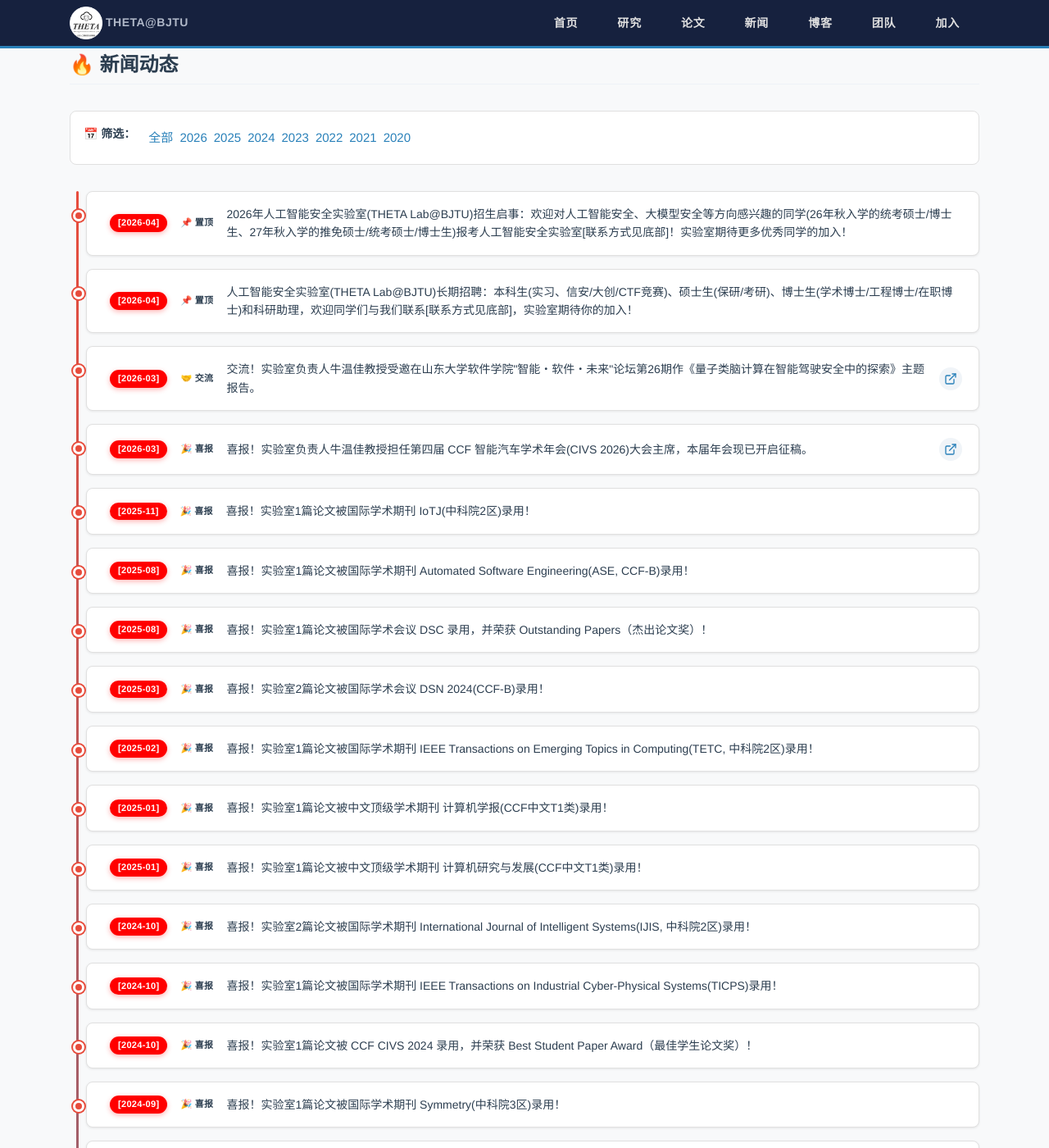
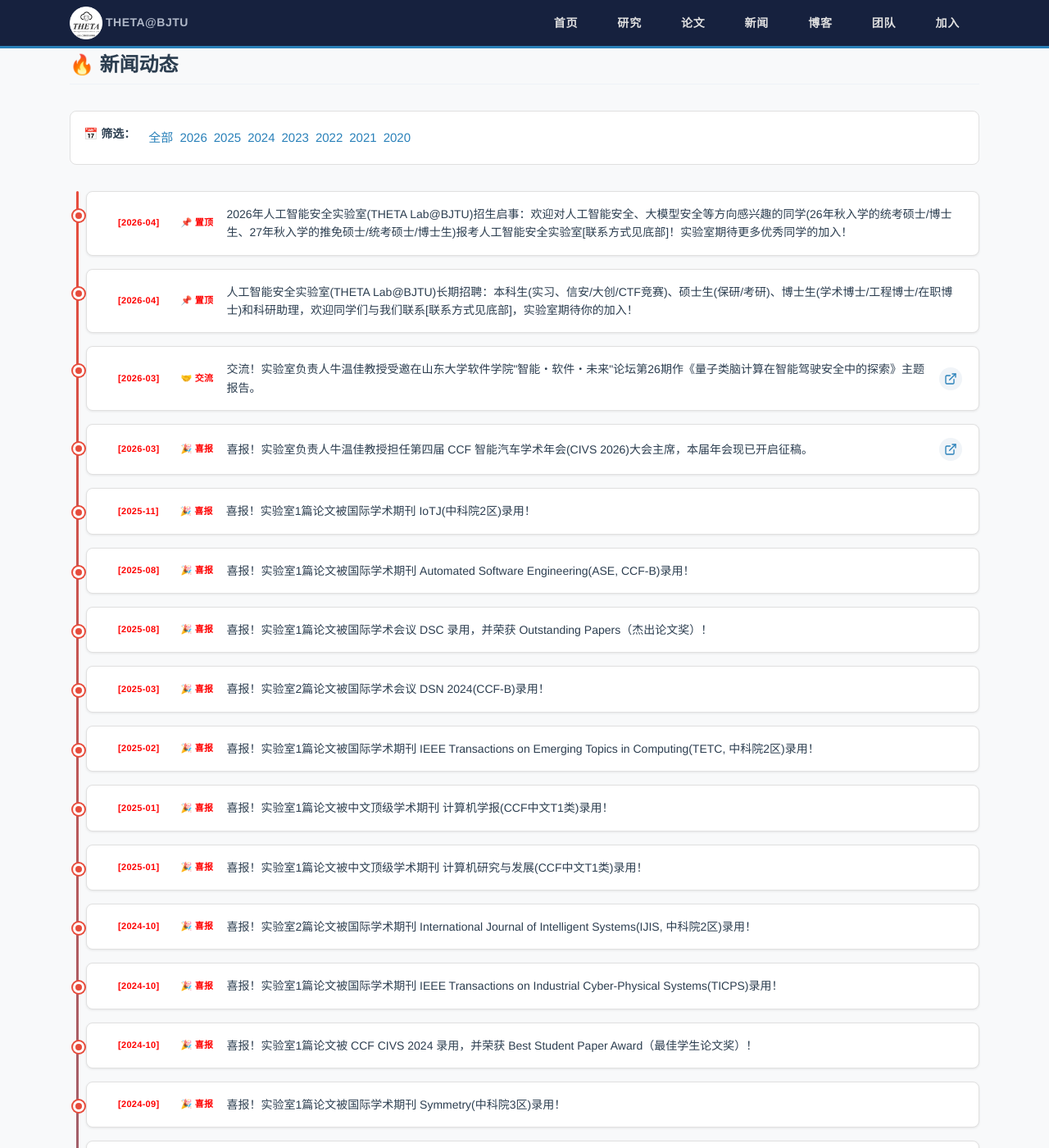
Before and after one commit to nwj6688/nwj6688.github.io, a Jekyll site: the page built from index.html, in a window 1280 px wide and 1400 px high, scrolled down 1088 px. Shown: the whole window at 82% size. Built offline with Jekyll 4.4.1, drawn with Linux system fonts in a browser that asks for light colours; some of the changed text lies outside the part shown.

Commit message:
Simplify papers to ol list + news tag color to red #ff0000

```diff
--- a/css/style.css
+++ b/css/style.css
@@ -446,13 +446,9 @@ p { margin: 0 0 var(--spacing-md) 0; }
   border-radius: 20px;
   letter-spacing: 0.3px;
   white-space: nowrap;
+  color: #ff0000;
 }
 
-.tag-success, .tag-primary, .tag-info, .tag-sticky, .tag-date {
-  background: #ff0000;
-  color: #fff;
-  box-shadow: 0 2px 6px rgba(255, 0, 0, 0.3);
-}
 
 /* 链接图标 */
 .news-link-icon {
--- a/index.html
+++ b/index.html
@@ -101,146 +101,31 @@ title: 首页
 <h2 class="section-title">📝 科研成果</h2>
 <p><strong>近5年代表性论文如下（共23篇）：</strong></p>
 
-<ul class="papers-list">
-  <li class="papers-item">
-    <span class="paper-badge">IJCAI-23</span>
-    <span class="paper-title">Robust Reinforcement Learning via Progressive Task Sequence</span><br>
-    <span class="paper-authors">Yike Li, Yunzhe Tian, Endong Tong, Wenjia Niu, and Jiqiang Liu</span><br>
-    <span class="paper-venue">International Joint Conference on Artificial Intelligence (IJCAI-23) <span class="paper-tags">[CCF-A会议]</span></span>
-  </li>
-  <li class="papers-item">
-    <span class="paper-badge">计算机研究与发展-25</span>
-    <span class="paper-title">面向信号调制识别的对抗攻击与防御综述</span><br>
-    <span class="paper-authors">徐冬月;田蕴哲;陈康;李轶珂;吴亚伦;童恩栋;牛温佳;刘吉强;史忠植</span><br>
-    <span class="paper-venue">计算机研究与发展, 2025 <span class="paper-tags">[CCF-A中文期刊]</span></span>
-  </li>
-  <li class="papers-item">
-    <span class="paper-badge">计算机学报-21</span>
-    <span class="paper-title">强化学习离线策略评估研究综述</span><br>
-    <span class="paper-authors">王硕汝, 牛温佳, 童恩栋, 陈彤, 李赫, 田蕴哲, 刘吉强, 韩臻, 李浥东</span><br>
-    <span class="paper-venue">计算机学报, 2021 <span class="paper-tags">[CCF-A中文期刊]</span></span>
-  </li>
-  <li class="papers-item">
-    <span class="paper-badge">软件学报-21</span>
-    <span class="paper-title">面向降频污染攻击的智能交通拥堵态势量化分析</span><br>
-    <span class="paper-authors">相迎宵, 李轶珂, 刘吉强, 王潇瑾, 陈彤, 童恩栋, 牛温佳, 韩臻</span><br>
-    <span class="paper-venue">软件学报, 2021 <span class="paper-tags">[CCF-A中文期刊]</span></span>
-  </li>
-  <li class="papers-item">
-    <span class="paper-badge">TSC-21</span>
-    <span class="paper-title">A missing QoS prediction approach via time-aware collaborative filtering</span><br>
-    <span class="paper-authors">Endong Tong, Wenjia Niu, Jiqiang Liu</span><br>
-    <span class="paper-venue">IEEE Transactions on Services Computing, 2021 <span class="paper-tags">[CCF-A期刊, 中科院1区, IEEE Trans, 影响因子:11]</span></span>
-  </li>
-  <li class="papers-item">
-    <span class="paper-badge">TRE-24</span>
-    <span class="paper-title">Toward Learning Model-Agnostic Explanations for Deep Learning-Based Signal Modulation Classifiers</span><br>
-    <span class="paper-authors">Yunzhe Tian, Dongyue Xu, Endong Tong, Rui Sun, Kang Chen, Yike Li, Thar Baker, Wenjia Niu, and Jiqiang Liu</span><br>
-    <span class="paper-venue">IEEE Transactions on Reliability (2024) <span class="paper-tags">[SCI中科院2区, IEEE Trans]</span></span>
-  </li>
-  <li class="papers-item">
-    <span class="paper-badge">TGCN-21</span>
-    <span class="paper-title">A Hierarchical Energy-Efficient Service Selection Approach With QoS Constraints for Internet of Things</span><br>
-    <span class="paper-authors">Endong Tong, Wenjia Niu, Yunzhe Tian, Jiqiang Liu, Thar Baker, Sandeep Verma, Zheli Liu</span><br>
-    <span class="paper-venue">IEEE TGCN, 2021, 5(2): 645-657 <span class="paper-tags">[SCI中科院2区, IEEE汇刊]</span></span>
-  </li>
-  <li class="papers-item">
-    <span class="paper-badge">TGCN-22</span>
-    <span class="paper-title">Multi-Agent Reinforcement Learning-based Signal Planning for Resisting Congestion Attack in Green Transportation</span><br>
-    <span class="paper-authors">Yike Li, Wenjia Niu, Yunzhe Tian, Tong Chen, Zhiqiang Xie, Yalun Wu, Yingxiao Xiang, Endong Tong, Thar Baker, Jiqiang Liu</span><br>
-    <span class="paper-venue">IEEE TGCN, 2022 <span class="paper-tags">[SCI中科院2区, IEEE汇刊]</span></span>
-  </li>
-  <li class="papers-item">
-    <span class="paper-badge">TETC-25</span>
-    <span class="paper-title">Towards Label-Efficient Deep Learning-based Aging-related Bug Prediction with Spiking Convolutional Neural Networks</span><br>
-    <span class="paper-authors">Yunzhe Tian, Yike Li, Kang Chen, Zhenguo Zhang, Endong Tong, Jiqiang Liu, Fangyun Qin, Zheng Zheng, Wenjia Niu</span><br>
-    <span class="paper-venue">IEEE TETC (2025) <span class="paper-tags">[SCI中科院2区, IEEE Trans]</span></span>
-  </li>
-  <li class="papers-item">
-    <span class="paper-badge">TST-23</span>
-    <span class="paper-title">Curricular Robust Reinforcement Learning via GAN-based Perturbation through Continuously Scheduled Task</span><br>
-    <span class="paper-authors">Yike Li, Yunzhe Tian, Endong Tong, Wenjia Niu, Yingxiao Xiang, Tong Chen, Yalun Wu, Jiqiang Liu</span><br>
-    <span class="paper-venue">Tsinghua Science and Technology, 2022, 28(1): 27-38 <span class="paper-tags">[SCI中科院1区]</span></span>
-  </li>
-  <li class="papers-item">
-    <span class="paper-badge">Network-24</span>
-    <span class="paper-title">Improving the Robustness of Pedestrian Detection in Autonomous Driving with Generative Data Augmentation</span><br>
-    <span class="paper-authors">Yalun Wu, Yingxiao Xiang, Endong Tong, Yuqi Ye, Zhibo Cui, Yunzhe Tian, Lejun Zhang, Jiqiang Liu, Zhen Han, Wenjia Niu</span><br>
-    <span class="paper-venue">IEEE Network, 2024 <span class="paper-tags">[SCI中科院1区, 影响因子: 9.3]</span></span>
-  </li>
-  <li class="papers-item">
-    <span class="paper-badge">IoTJ-25</span>
-    <span class="paper-title">FlipBAT: Towards Stealthy Endogenous Backdoor Attacks on Traffic Sign Recognition via Self-Flipping</span><br>
-    <span class="paper-authors">Yalun Wu, Xiaoshu Cui, Yingxiao Xiang, Yingying Yao, Yuanwan Chen, Zhen Han, Jiqiang Liu, Wenjia Niu</span><br>
-    <span class="paper-venue">IEEE Internet of Things Journal, 2025 <span class="paper-tags">[SCI中科院2区, 影响因子: 8.9]</span></span>
-  </li>
-  <li class="papers-item">
-    <span class="paper-badge">IJIS-24</span>
-    <span class="paper-title">Collaborative Attack Sequence Generation Model Based on Multi-Agent Reinforcement Learning for Intelligent Traffic Signal System</span><br>
-    <span class="paper-authors">Yalun Wu†, Yingxiao Xiang†, Thar Baker, Endong Tong, Ye Zhu, Xiaoshu Cui, Zhenguo Zhang, Zhen Han, Jiqiang Liu, Wenjia Niu*</span><br>
-    <span class="paper-venue">Int. Journal of Intelligent Systems, 2024 <span class="paper-tags">[SCI中科院2区]</span></span>
-  </li>
-  <li class="papers-item">
-    <span class="paper-badge">TICPS-24</span>
-    <span class="paper-title">Reinforcement Learning-based Security Enhancement for Controlled Optimization of Phases in Intelligent Traffic Signal System</span><br>
-    <span class="paper-authors">Ziyan Qiao, Yingxiao Xiang, Thar Baker, Gang Li, Yalun Wu, Endong Tong, Shuanghe Peng, Ye Zhu, Dongwei Xu, Wenjia Niu</span><br>
-    <span class="paper-venue">IEEE TICPS (2024) <span class="paper-tags">[IEEE Trans]</span></span>
-  </li>
-  <li class="papers-item">
-    <span class="paper-badge">ADMA-24a</span>
-    <span class="paper-title">ECG Signal Classification with a Multi-stage Model Integrating CNN, SNN, and ResNet</span><br>
-    <span class="paper-authors">Xiangyu Shi, Dianjing Cheng, Xingyu Wu, Ping Ye, Jingqi Jia, Jiqiang Liu, Wenjia Niu</span><br>
-    <span class="paper-venue">ADMA 2024, pp. 361-372 <span class="paper-tags">[CCF-C会议]</span></span>
-  </li>
-  <li class="papers-item">
-    <span class="paper-badge">ADMA-24b</span>
-    <span class="paper-title">Nightfall Deception: A Novel Backdoor Attack on Traffic Sign Recognition via Low-Light Data Manipulation</span><br>
-    <span class="paper-authors">Yalun Wu, Qiong Li, Yingxiao Xiang, Jinkai Zheng, Xingyu Wu, Zhen Han, Jiqiang Liu, Wenjia Niu</span><br>
-    <span class="paper-venue">ADMA 2024, pp. 433-445 <span class="paper-tags">[CCF-C会议]</span></span>
-  </li>
-  <li class="papers-item">
-    <span class="paper-badge">Symmetry-24</span>
-    <span class="paper-title">Reflective Adversarial Attacks against Pedestrian Detection Systems for Vehicles at Night</span><br>
-    <span class="paper-authors">Yuanwan Chen, Yalun Wu, Xiaoshu Cui, Qiong Li, Jiqiang Liu, Wenjia Niu</span><br>
-    <span class="paper-venue">Symmetry 16, no. 10 (2024): 1262 <span class="paper-tags">[SCI中科院3区]</span></span>
-  </li>
-  <li class="papers-item">
-    <span class="paper-badge">KSEM-24a</span>
-    <span class="paper-title">Lurking in the shadows: Imperceptible shadow black-box attacks against lane detection models</span><br>
-    <span class="paper-authors">Xiaoshu Cui, Yalun Wu, Yanfeng Gu, Qiong Li, Endong Tong, Jiqiang Liu, Wenjia Niu</span><br>
-    <span class="paper-venue">KSEM 2024, pp. 220-232 <span class="paper-tags">[CCF-C会议]</span></span>
-  </li>
-  <li class="papers-item">
-    <span class="paper-badge">KSEM-24b</span>
-    <span class="paper-title">Knowledge-Driven Backdoor Removal in Deep Neural Networks via Reinforcement Learning</span><br>
-    <span class="paper-authors">Jiayin Song, Yike Li, Yunzhe Tian, Xingyu Wu, Qiong Li, Endong Tong, Wenjia Niu, Zhenguo Zhang, Jiqiang Liu</span><br>
-    <span class="paper-venue">KSEM 2024, pp. 336-348 <span class="paper-tags">[CCF-C会议]</span></span>
-  </li>
-  <li class="papers-item">
-    <span class="paper-badge">TAI-22</span>
-    <span class="paper-title">A Mutual Information-based Assessment of Reverse Engineering on Rewards of Reinforcement Learning</span><br>
-    <span class="paper-authors">Tong Chen, Jiqiang Liu, Baker Thar, Yalun Wu, Yingxiao Xiang, Yike Li, Wenjia Niu, Endong Tong</span><br>
-    <span class="paper-venue">IEEE Trans. on Artificial Intelligence, 2022 <span class="paper-tags">[IEEE Trans]</span></span>
-  </li>
-  <li class="papers-item">
-    <span class="paper-badge">HPCC-21</span>
-    <span class="paper-title">Blockchain-based decentralized federated learning: A secure and privacy-preserving system</span><br>
-    <span class="paper-authors">Shuang Zhao, Yalun Wu, Rui Sun, Xiaoai Qian, Dong Zi, Zhiqiang Xie, Endong Tong, Wenjia Niu, Jiqiang Liu, Zhen Han</span><br>
-    <span class="paper-venue">HPCC/DSS/SmartCity/DependSys, IEEE, 2021: 941-948 <span class="paper-tags">[CCF-C会议]</span></span>
-  </li>
-  <li class="papers-item">
-    <span class="paper-badge">ICA3PP-21</span>
-    <span class="paper-title">Security Analysis of Poisoning Attacks Against Multi-agent Reinforcement Learning</span><br>
-    <span class="paper-authors">Zhiqiang Xie, Yingxiao Xiang, Yike Li, Shuang Zhao, Endong Tong, Wenjia Niu, Jiqiang Liu, Jian Wang</span><br>
-    <span class="paper-venue">ICA3PP, Springer, 2021: 660-675 <span class="paper-tags">[CCF-C会议]</span></span>
-  </li>
-  <li class="papers-item">
-    <span class="paper-badge">ICICS-21</span>
-    <span class="paper-title">Improving Convolutional Neural Network-Based Webshell Detection Through Reinforcement Learning</span><br>
-    <span class="paper-authors">Yalun Wu, Minglu Song, Yike Li, Yunzhe Tian, Endong Tong, Wenjia Niu, Bowei Jia, Haixiang Huang, Qiong Li, Jiqiang Liu</span><br>
-    <span class="paper-venue">ICICS (1) 2021: 368-383 <span class="paper-tags">[CCF-C会议]</span></span>
-  </li>
-</ul>
+<ol class="papers-list">
+  <li>Yike Li, Yunzhe Tian, Endong Tong, Wenjia Niu, and Jiqiang Liu. "Robust Reinforcement Learning via Progressive Task Sequence." International Joint Conference on Artificial Intelligence (IJCAI-23).</li>
+  <li>徐冬月;田蕴哲;陈康;李轶珂;吴亚伦;童恩栋;牛温佳;刘吉强;史忠植. "面向信号调制识别的对抗攻击与防御综述." 计算机研究与发展, 2025.</li>
+  <li>王硕汝, 牛温佳, 童恩栋, 陈彤, 李赫, 田蕴哲, 刘吉强, 韩臻, 李浥东. "强化学习离线策略评估研究综述." 计算机学报, 2021.</li>
+  <li>相迎宵, 李轶珂, 刘吉强, 王潇瑾, 陈彤, 童恩栋, 牛温佳, 韩臻. "面向降频污染攻击的智能交通拥堵态势量化分析." 软件学报, 2021.</li>
+  <li>Endong Tong, Wenjia Niu, Jiqiang Liu. "A missing QoS prediction approach via time-aware collaborative filtering." IEEE Transactions on Services Computing, 2021.</li>
+  <li>Yunzhe Tian, Dongyue Xu, Endong Tong, Rui Sun, Kang Chen, Yike Li, Thar Baker, Wenjia Niu, and Jiqiang Liu. "Toward Learning Model-Agnostic Explanations for Deep Learning-Based Signal Modulation Classifiers." IEEE Transactions on Reliability (2024).</li>
+  <li>Endong Tong, Wenjia Niu, Yunzhe Tian, Jiqiang Liu, Thar Baker, Sandeep Verma, Zheli Liu. "A Hierarchical Energy-Efficient Service Selection Approach With QoS Constraints for Internet of Things." IEEE TGCN, 2021, 5(2): 645-657.</li>
+  <li>Yike Li, Wenjia Niu, Yunzhe Tian, Tong Chen, Zhiqiang Xie, Yalun Wu, Yingxiao Xiang, Endong Tong, Thar Baker, Jiqiang Liu. "Multi-Agent Reinforcement Learning-based Signal Planning for Resisting Congestion Attack in Green Transportation." IEEE TGCN, 2022.</li>
+  <li>Yunzhe Tian, Yike Li, Kang Chen, Zhenguo Zhang, Endong Tong, Jiqiang Liu, Fangyun Qin, Zheng Zheng, Wenjia Niu. "Towards Label-Efficient Deep Learning-based Aging-related Bug Prediction with Spiking Convolutional Neural Networks." IEEE TETC (2025).</li>
+  <li>Yike Li, Yunzhe Tian, Endong Tong, Wenjia Niu, Yingxiao Xiang, Tong Chen, Yalun Wu, Jiqiang Liu. "Curricular Robust Reinforcement Learning via GAN-based Perturbation through Continuously Scheduled Task." Tsinghua Science and Technology, 2022, 28(1): 27-38.</li>
+  <li>Yalun Wu, Yingxiao Xiang, Endong Tong, Yuqi Ye, Zhibo Cui, Yunzhe Tian, Lejun Zhang, Jiqiang Liu, Zhen Han, Wenjia Niu. "Improving the Robustness of Pedestrian Detection in Autonomous Driving with Generative Data Augmentation." IEEE Network, 2024.</li>
+  <li>Yalun Wu, Xiaoshu Cui, Yingxiao Xiang, Yingying Yao, Yuanwan Chen, Zhen Han, Jiqiang Liu, Wenjia Niu. "FlipBAT: Towards Stealthy Endogenous Backdoor Attacks on Traffic Sign Recognition via Self-Flipping." IEEE Internet of Things Journal, 2025.</li>
+  <li>Yalun Wu†, Yingxiao Xiang†, Thar Baker, Endong Tong, Ye Zhu, Xiaoshu Cui, Zhenguo Zhang, Zhen Han, Jiqiang Liu, Wenjia Niu*. "Collaborative Attack Sequence Generation Model Based on Multi-Agent Reinforcement Learning for Intelligent Traffic Signal System." Int. Journal of Intelligent Systems, 2024.</li>
+  <li>Ziyan Qiao, Yingxiao Xiang, Thar Baker, Gang Li, Yalun Wu, Endong Tong, Shuanghe Peng, Ye Zhu, Dongwei Xu, Wenjia Niu. "Reinforcement Learning-based Security Enhancement for Controlled Optimization of Phases in Intelligent Traffic Signal System." IEEE TICPS (2024).</li>
+  <li>Xiangyu Shi, Dianjing Cheng, Xingyu Wu, Ping Ye, Jingqi Jia, Jiqiang Liu, Wenjia Niu. "ECG Signal Classification with a Multi-stage Model Integrating CNN, SNN, and ResNet." ADMA 2024, pp. 361-372.</li>
+  <li>Yalun Wu, Qiong Li, Yingxiao Xiang, Jinkai Zheng, Xingyu Wu, Zhen Han, Jiqiang Liu, Wenjia Niu. "Nightfall Deception: A Novel Backdoor Attack on Traffic Sign Recognition via Low-Light Data Manipulation." ADMA 2024, pp. 433-445.</li>
+  <li>Yuanwan Chen, Yalun Wu, Xiaoshu Cui, Qiong Li, Jiqiang Liu, Wenjia Niu. "Reflective Adversarial Attacks against Pedestrian Detection Systems for Vehicles at Night." Symmetry 16, no. 10 (2024): 1262.</li>
+  <li>Xiaoshu Cui, Yalun Wu, Yanfeng Gu, Qiong Li, Endong Tong, Jiqiang Liu, Wenjia Niu. "Lurking in the shadows: Imperceptible shadow black-box attacks against lane detection models." KSEM 2024, pp. 220-232.</li>
+  <li>Jiayin Song, Yike Li, Yunzhe Tian, Xingyu Wu, Qiong Li, Endong Tong, Wenjia Niu, Zhenguo Zhang, Jiqiang Liu. "Knowledge-Driven Backdoor Removal in Deep Neural Networks via Reinforcement Learning." KSEM 2024, pp. 336-348.</li>
+  <li>Tong Chen, Jiqiang Liu, Baker Thar, Yalun Wu, Yingxiao Xiang, Yike Li, Wenjia Niu, Endong Tong. "A Mutual Information-based Assessment of Reverse Engineering on Rewards of Reinforcement Learning." IEEE Trans. on Artificial Intelligence, 2022.</li>
+  <li>Shuang Zhao, Yalun Wu, Rui Sun, Xiaoai Qian, Dong Zi, Zhiqiang Xie, Endong Tong, Wenjia Niu, Jiqiang Liu, Zhen Han. "Blockchain-based decentralized federated learning: A secure and privacy-preserving system." HPCC/DSS/SmartCity/DependSys, IEEE, 2021: 941-948.</li>
+  <li>Zhiqiang Xie, Yingxiao Xiang, Yike Li, Shuang Zhao, Endong Tong, Wenjia Niu, Jiqiang Liu, Jian Wang. "Security Analysis of Poisoning Attacks Against Multi-agent Reinforcement Learning." ICA3PP, Springer, 2021: 660-675.</li>
+  <li>Yalun Wu, Minglu Song, Yike Li, Yunzhe Tian, Endong Tong, Wenjia Niu, Bowei Jia, Haixiang Huang, Qiong Li, Jiqiang Liu. "Improving Convolutional Neural Network-Based Webshell Detection Through Reinforcement Learning." ICICS (1) 2021: 368-383.</li>
+</ol>
 
 <div class="text-center mt-3">
   <a href="/papers/" class="card-link">查看全部论文 →</a>
```
